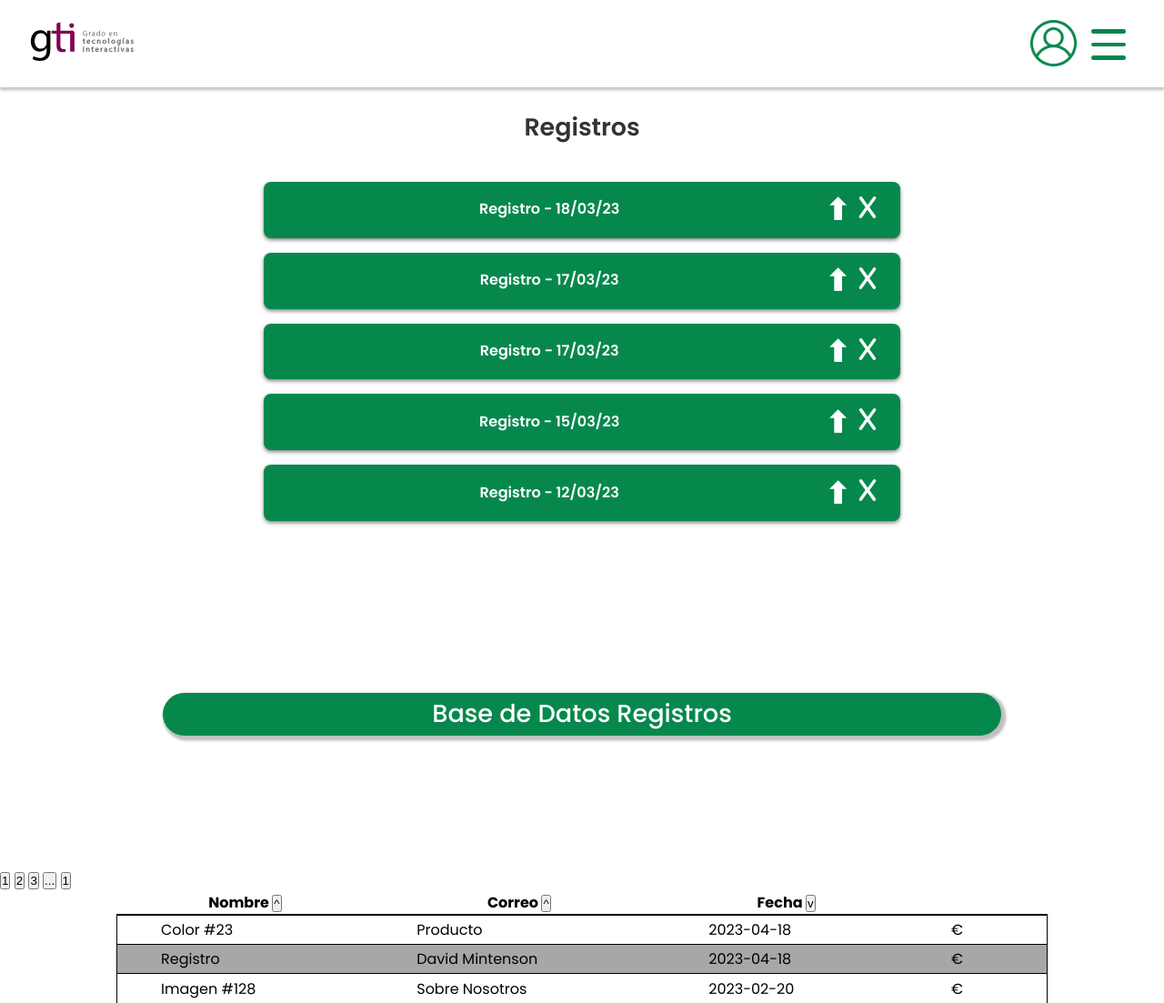
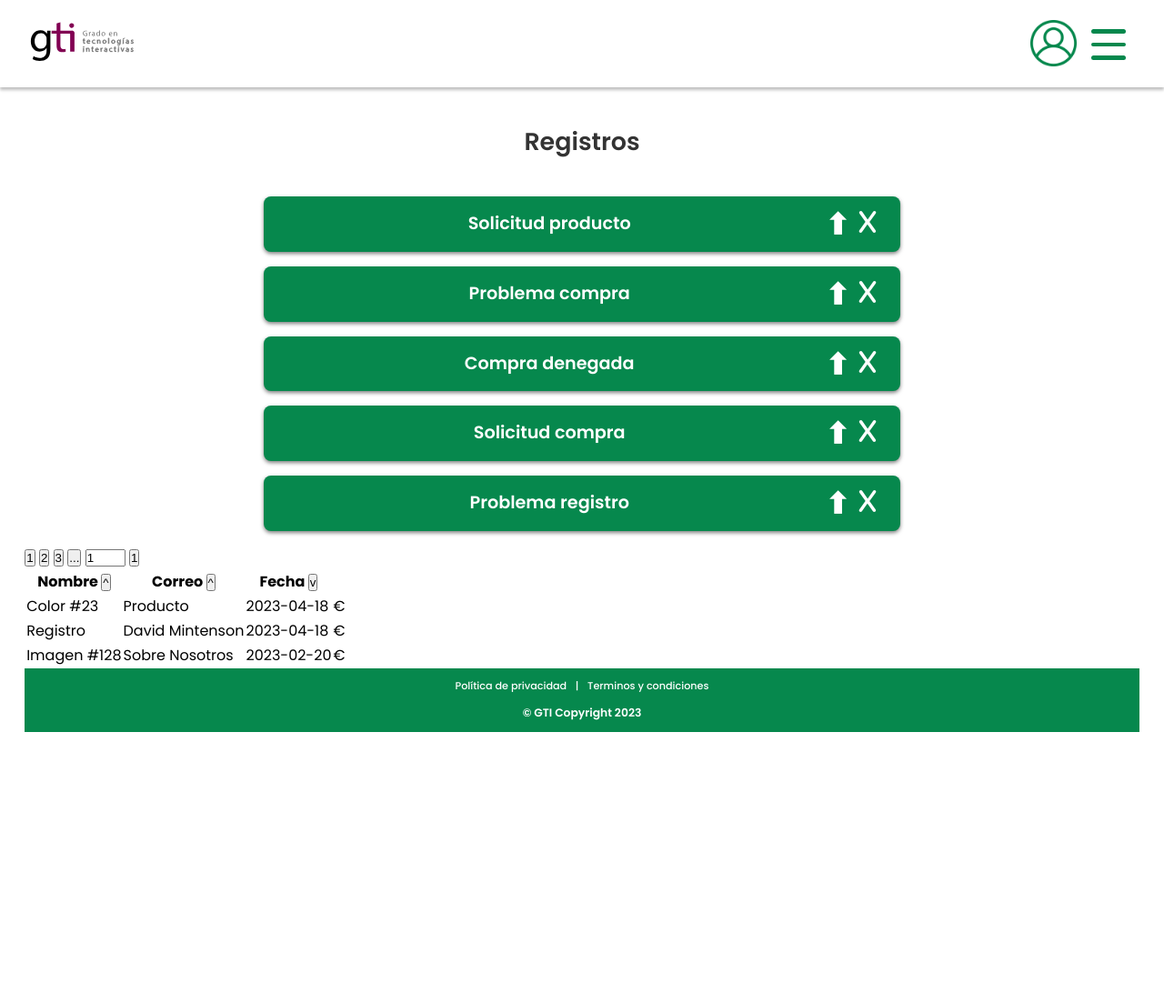
Before and after one commit to juandiazx/Huertodo, a PHP site: page /src/app/Administrador_Web.html in a window 1280 px wide. Shown: the top 1103 px of the page at 91% size. After the commit the page ends 805 px from the top, so only its background shows below. Run offline with PHP 8.4, Linux system fonts and the light colour scheme.

Commit message:
Código Adm. Web arreglado

```diff
--- a/src/app/Administrador_Web.html
+++ b/src/app/Administrador_Web.html
@@ -12,8 +12,9 @@
   <!-- Para que sea compatible con Microsoft Edge-->
   <meta http-equiv="X-UA-Compatible" content="ie=edge">
   <!-- CSS DOCUMENTO estilos.css-->
-  <link rel='stylesheet' href="css/estilos.css"/>
   <link rel='stylesheet' href="css/main-menu.css"/>
+  <link rel='stylesheet' href="css/estiloTrabajadores.css"/>
+  <link rel='stylesheet' href="css/estilos-in.sesion-formularios.css"/>
 
 </head>
 <body>
@@ -47,17 +48,23 @@
 
 <!-- Sección Registros -->
 
-<section class="seccion-registros">
+  <section>
+
+    <!--Comienza la seccion Notificaciones Usuarios  -->
+
+    <section class="seccion-preguntas" >
       <section class="separacion-contenido"></section>
+
       <div class="títulos-trabajadores">
         <h2>Registros</h2>
       </div>
 
       <!-- Desplegable 1 -->
+
       <div class="acordeon-trabajador">
         <div class="acordeon-item">
           <div class="acordeon-item-header">
-        <div class="texto-desplegable-trabajadores">Registro - 18/03/23</div>
+            <div class="texto-desplegable-trabajadores">Solicitud producto</div>
             <div class="close-icon close-all-acordeon-items"><img src="images/icono-x-50.png"></div>
           </div>
           <div class="acordeon-item-body">
@@ -67,11 +74,13 @@
           </div>
         </div>
       </div>
+
       <!-- Desplegable 2 -->
+
       <div class="acordeon-trabajador">
         <div class="acordeon-item">
           <div class="acordeon-item-header">
-        <div class="texto-desplegable-trabajadores">Registro - 17/03/23</div>
+            <div class="texto-desplegable-trabajadores">Problema compra</div>
             <div class="close-icon close-all-acordeon-items"><img src="images/icono-x-50.png"></div>
           </div>
           <div class="acordeon-item-body">
@@ -81,11 +90,13 @@
           </div>
         </div>
       </div>
+
       <!-- Desplegable 3 -->
+
       <div class="acordeon-trabajador">
         <div class="acordeon-item">
           <div class="acordeon-item-header">
-        <div class="texto-desplegable-trabajadores">Registro - 17/03/23</div>
+            <div class="texto-desplegable-trabajadores">Compra denegada</div>
             <div class="close-icon close-all-acordeon-items"><img src="images/icono-x-50.png"></div>
           </div>
           <div class="acordeon-item-body">
@@ -95,11 +106,13 @@
           </div>
         </div>
       </div>
+
       <!-- Desplegable 4 -->
+
       <div class="acordeon-trabajador">
         <div class="acordeon-item">
           <div class="acordeon-item-header">
-        <div class="texto-desplegable-trabajadores">Registro - 15/03/23</div>
+            <div class="texto-desplegable-trabajadores">Solicitud compra</div>
             <div class="close-icon close-all-acordeon-items"><img src="images/icono-x-50.png"></div>
           </div>
           <div class="acordeon-item-body">
@@ -109,11 +122,13 @@
           </div>
         </div>
       </div>
+
       <!-- Desplegable 5 -->
+
       <div class="acordeon-trabajador">
         <div class="acordeon-item">
           <div class="acordeon-item-header">
-        <div class="texto-desplegable-trabajadores">Registro - 12/03/23</div>
+            <div class="texto-desplegable-trabajadores">Problema registro</div>
             <div class="close-icon close-all-acordeon-items"><img src="images/icono-x-50.png"></div>
           </div>
           <div class="acordeon-item-body">
@@ -123,17 +138,9 @@
           </div>
         </div>
       </div>
-</section>
-<!-- Acaban los desplegables -->
 
-<!-- Botón BBDD -->
-<section class="separacion-contenido"></section>
-<section class="boton-producto">
-  <button class="boton-verde-blanco">Base de Datos Registros</button>
-</section>
-<section class="separacion-contenido"></section>
 
-</section>
+      <!--Termina la seccion Notificaciones Usuarios  -->
 
 
 <!-- Menu Navegación Notificaciones -->
--- a/src/app/css/estiloTrabajadores.css
+++ b/src/app/css/estiloTrabajadores.css
@@ -519,10 +519,11 @@ h3 {
 
 /* Fecha Desplegable Icono */
 .acordeon-item-header::after {
-    content: "\21D1";
-    font-size: 2.5rem;
+    content: "\27A1";
+    font-size: 2rem;
     margin-left: 0.3rem;
     align-self: center;
+    rotate: -90deg;
     transition: transform 0.2s ease-in-out;
 }
 
@@ -554,7 +555,7 @@ h3 {
 
 .acordeon-trabajador {
     max-width: 700px;
-    margin: 0.5rem auto;
+    margin:  auto;
 }
 
 .close-icon{
```
Lines whose indentation alone changed are shown as unchanged.
